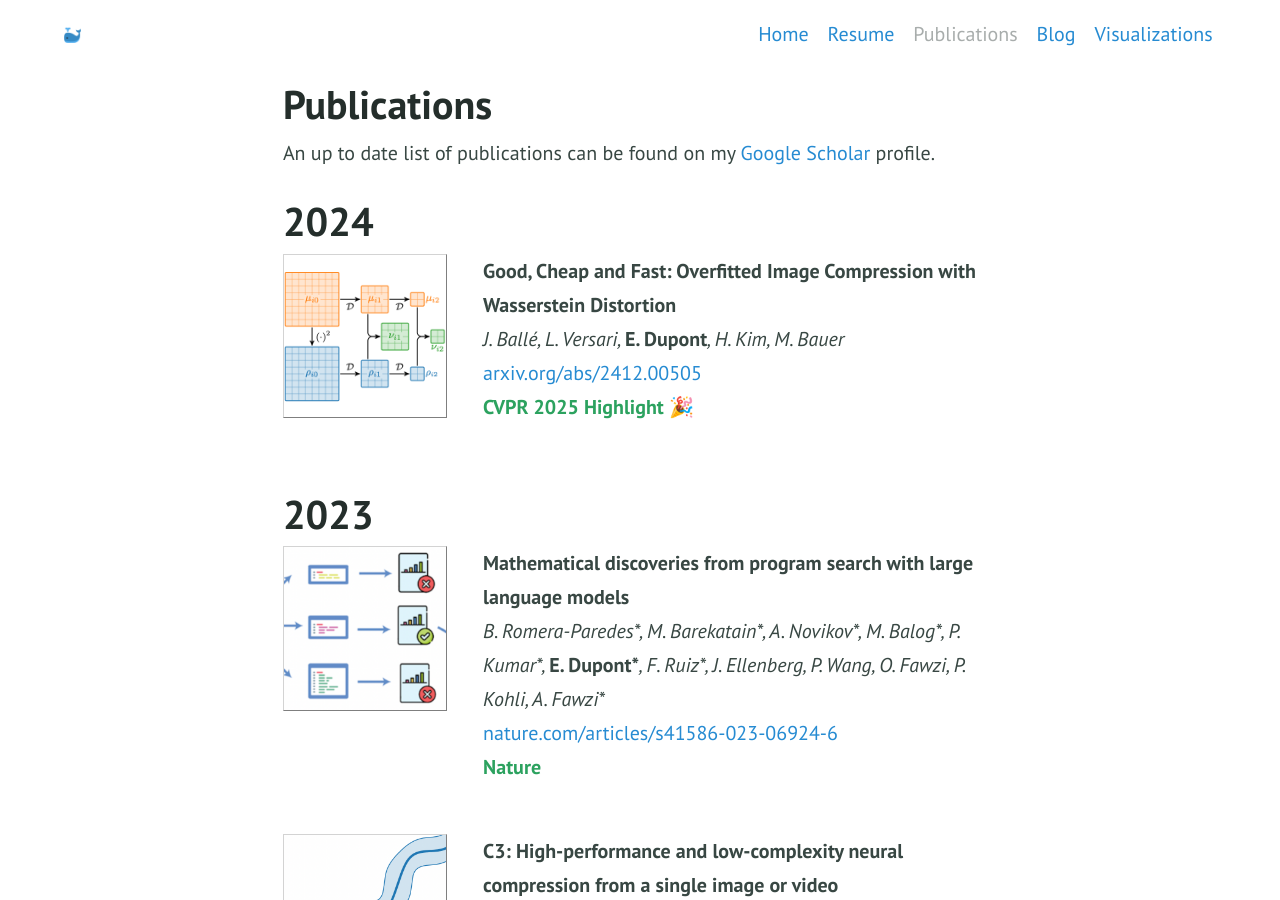
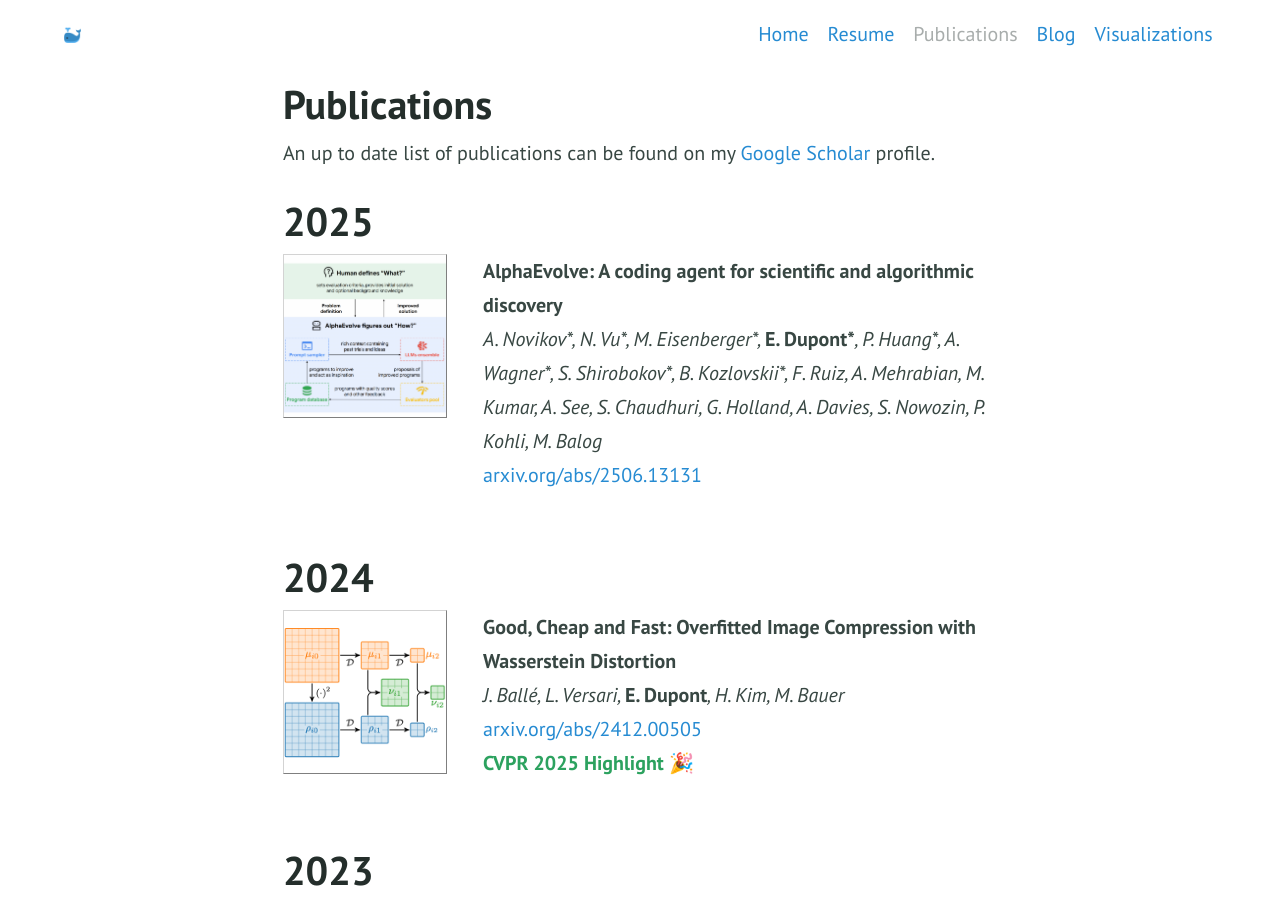
Before and after one commit to EmilienDupont/emiliendupont.github.io, a Jekyll site: the page built from publications.md, in a window 1280 px wide and 900 px high. Built offline with Jekyll 4.4.1, drawn with Linux system fonts in a browser that asks for light colours.

Commit message:
:sparkles: add alphaevolve

```diff
--- a/publications.md
+++ b/publications.md
@@ -4,6 +4,30 @@ layout: page
 ---
 
 An up to date list of publications can be found on my [Google Scholar](https://scholar.google.com/citations?user=IY5WyIEAAAAJ&hl=en) profile.
+
+
+# 2025
+
+
+<div style="display:flex;">
+
+  <div style="flex:0.8; padding-right:5%">
+    <img src="{{ site.url }}/imgs/paper-icons/alphaevolve.png" style="align:left; border: 1px solid #d3d3d3; border-style: outset;">
+  </div>
+
+  <div style="flex:2.5;">
+    <b style="font-size: 100%;">AlphaEvolve: A coding agent for scientific and algorithmic discovery
+</b><br>
+
+    <i>A. Novikov*, N. Vu*, M. Eisenberger*, </i><b style="font-weight: 800;">E. Dupont*</b><i>, P. Huang*, A. Wagner*, S. Shirobokov*, B. Kozlovskii*, F. Ruiz, A. Mehrabian, M. Kumar, A. See, S. Chaudhuri, G. Holland, A. Davies, S. Nowozin, P. Kohli, M. Balog</i><br>
+
+    <a href="https://arxiv.org/abs/2506.13131">
+      arxiv.org/abs/2506.13131
+    </a><br>
+  </div>
+</div>
+
+&nbsp;
 
 
 # 2024
```
Also changed, not shown: imgs/paper-icons/alphaevolve.png (added), 1 other file.
